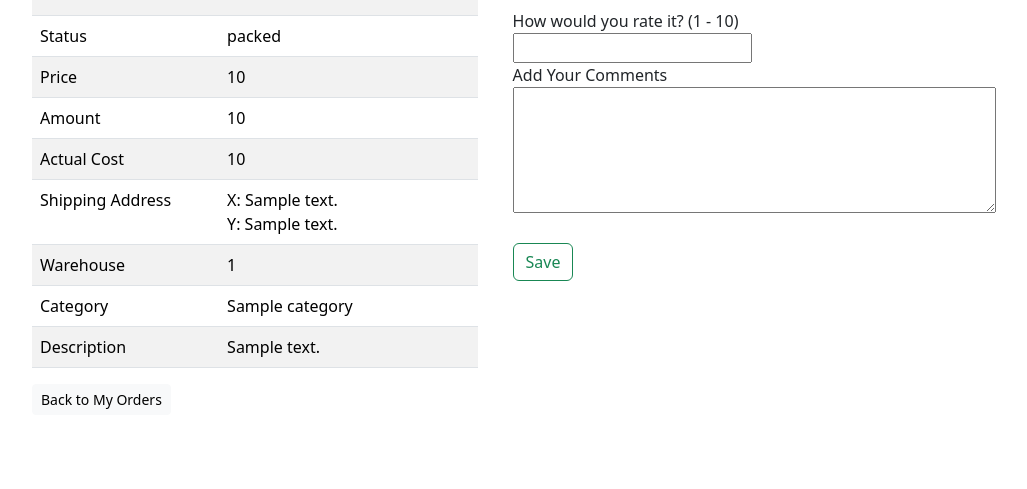
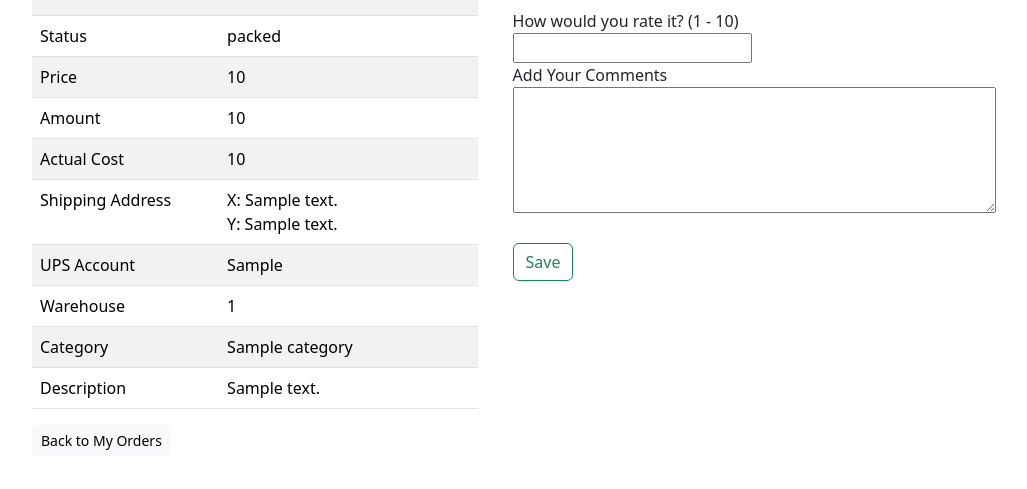
Before and after one commit to ellenfan2000/Mini-Amazon-Web-Application, a Django app: template MiniAmazon/amazon/templates/Amazon/order_details.html in a window 1280 px wide. Shown: the part 224-713 px from the top of the page, without its empty margins (50-1077 px from the left). Run offline with Django 4.2, Linux system fonts and the light colour scheme; tables that the repository leaves empty hold one stand-in row (values such as "Sample post"); the template is opened without the code that fills it: values that come from a table or form of the project are taken from there, most other values are stand-ins (such as "Sample title", 1, 10 or a date in 2020); some libraries are stand-ins or nearby versions.

Commit message:
added UPS account

```diff
--- a/MiniAmazon/amazon/backend/database.py
+++ b/MiniAmazon/amazon/backend/database.py
@@ -59,6 +59,7 @@ class Order(Base):
     package = Column(Integer, unique=True)
     rate = Column(Float, nullable=True)
     comment = Column(Text)
+    ups_account= Column(Text, nullable=True)
 
 class Package(Base):
     __tablename__ = "package"
@@ -82,6 +83,7 @@ class Cart(Base):
     amount = Column(Integer)
 
 
+
 def initDataBase():
     # db_url = f"postgresql+psycopg2://postgres:passw0rd@db:5432/Amazon"
     # db_url = f"postgresql+psycopg2://postgres:passw0rd@127.0.0.1:5432/Amazon"
--- a/MiniAmazon/amazon/forms.py
+++ b/MiniAmazon/amazon/forms.py
@@ -21,6 +21,7 @@ class BuyForm(forms.Form):
     phone_number = forms.CharField(required=False,label="Phone Number")
     address_x = forms.IntegerField(required=True,label="X")
     address_y = forms.IntegerField(required=True,label="Y")
+    ups_account = forms.CharField(required=False,label="UPS Account Name")
 
     card_number = forms.CharField(required=True,label="Card Number")
     expires = forms.CharField(required=True,label="Expires")
@@ -36,7 +37,7 @@ class EmptyCartForm(forms.Form):
     phone_number = forms.CharField(required=False,label="Phone Number")
     address_x = forms.IntegerField(required=True,label="X")
     address_y = forms.IntegerField(required=True,label="Y")
-
+    ups_account = forms.CharField(required=False,label="UPS Account Name")
     card_number = forms.CharField(required=True,label="Card Number")
     expires = forms.CharField(required=True,label="Expires")
     security_code = forms.CharField(required=True, label="Security Code")
--- a/MiniAmazon/amazon/templates/Amazon/my_cart.html
+++ b/MiniAmazon/amazon/templates/Amazon/my_cart.html
@@ -61,6 +61,9 @@
             <div class="col-md-4">
                 {{ form.address_y|as_crispy_field }}
             </div>
+            <div class="col-md-4">
+                {{ form.ups_account|as_crispy_field }}
+            </div>
         </div>
         <br>
         <b>Billing Information:</b>
--- a/MiniAmazon/amazon/templates/Amazon/my_orders.html
+++ b/MiniAmazon/amazon/templates/Amazon/my_orders.html
@@ -21,6 +21,8 @@
                 Amount: {{o.amount}} &nbsp;&nbsp; Cost: ${{o.cost}}
                 <br>
                 <b>Status:</b> {{o.status}}
+                <br><br>
+                Associated UPS Account: &nbsp;{{o.ups_account}}
             </td>
 
 
--- a/MiniAmazon/amazon/templates/Amazon/order_details.html
+++ b/MiniAmazon/amazon/templates/Amazon/order_details.html
@@ -51,7 +51,12 @@
         </tr>
         <tr>
             <td>Shipping Address</td>
-            <td>X: {{details.Package.address_x}} <br> Y: {{details.Package.address_y}}</td>
+            <td>X: {{details.Package.address_x}}
+                <br> Y: {{details.Package.address_y}}</td>
+        </tr>
+        <tr>
+            <td>UPS Account</td>
+            <td>{{details.Order.ups_account}}</td>
         </tr>
         <tr>
             <td>Warehouse</td>
--- a/MiniAmazon/amazon/templates/Amazon/product_details.html
+++ b/MiniAmazon/amazon/templates/Amazon/product_details.html
@@ -93,6 +93,9 @@
             <div class="col-md-4">
                 {{ form.address_y|as_crispy_field }}
             </div>
+            <div class="col-md-4">
+                {{ form.ups_account|as_crispy_field }}
+            </div>
         </div>
         <br>
         <b>Billing Information:</b>
```
Also changed, not shown: MiniAmazon/amazon/backend/request.py (+4 -4 lines), MiniAmazon/amazon/views.py (+4 -3 lines).
